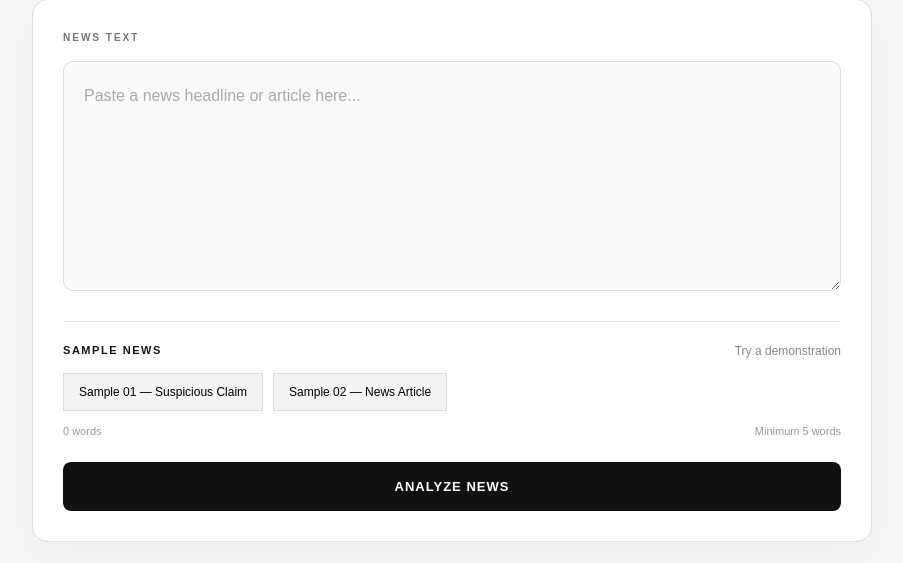
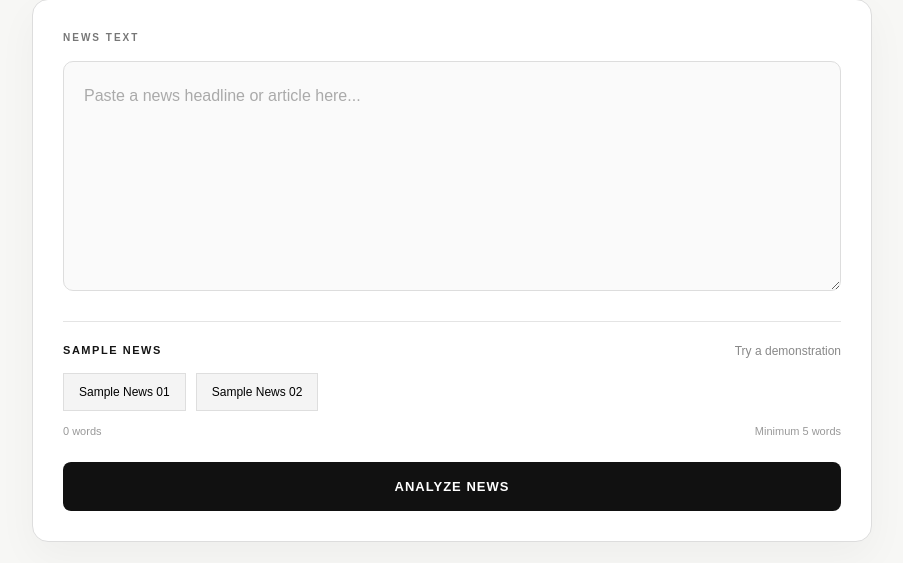
Before and after one commit to shreyashn000/truthcheck, a Flask app: page /detect in a window 1280 px wide. Shown: the part 509-1072 px from the top of the page, without its empty margins (188-1091 px from the left). Run offline with Flask 3, Linux system fonts and the light colour scheme.

Commit message:
Improve Sample news

```diff
--- a/static/script.js
+++ b/static/script.js
@@ -375,7 +375,7 @@ function loadSample(type) {
 
     if (type === "fake") {
         input.value =
-            "Government announces that every citizen will receive free smartphones tomorrow. Share this message with all your contacts immediately to claim your benefit.";
+            "India's Chandrayaan-3 mission successfully landed near the Moon's south polar region on August 23, 2023, making India the first country to achieve a successful landing in that region.";
     } else {
         input.value =
             "The government announced a new public initiative today, with officials stating that the programme will be implemented in phases across several regions.";
--- a/templates/detect.html
+++ b/templates/detect.html
@@ -107,14 +107,14 @@
             type="button"
             class="sample-button"
             onclick="loadSample('fake')">
-            Sample 01 — Suspicious Claim
+            Sample News 01
         </button>
 
         <button
             type="button"
             class="sample-button"
             onclick="loadSample('real')">
-            Sample 02 — News Article
+            Sample News 02
         </button>
 
     </div>
```
